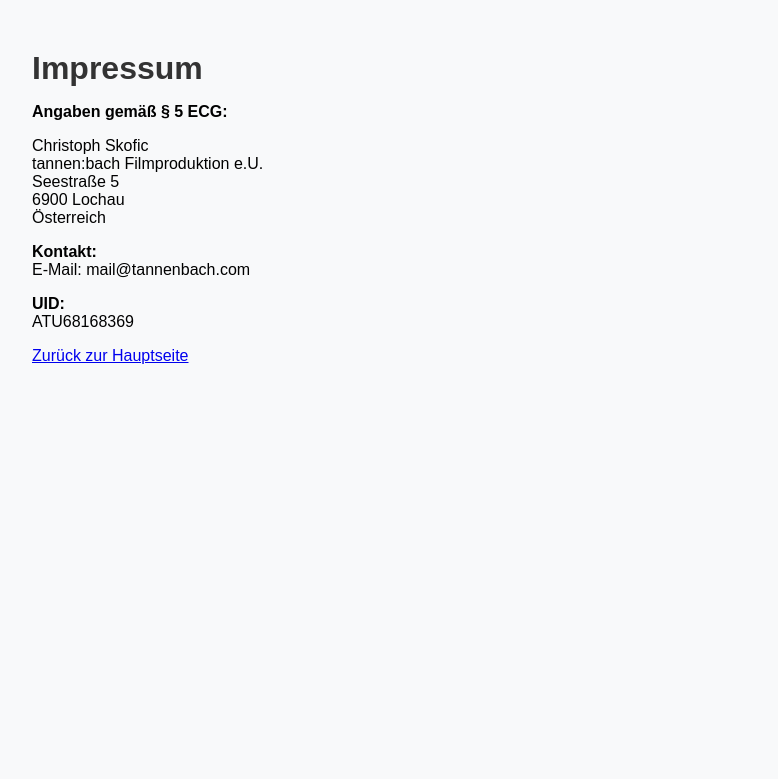
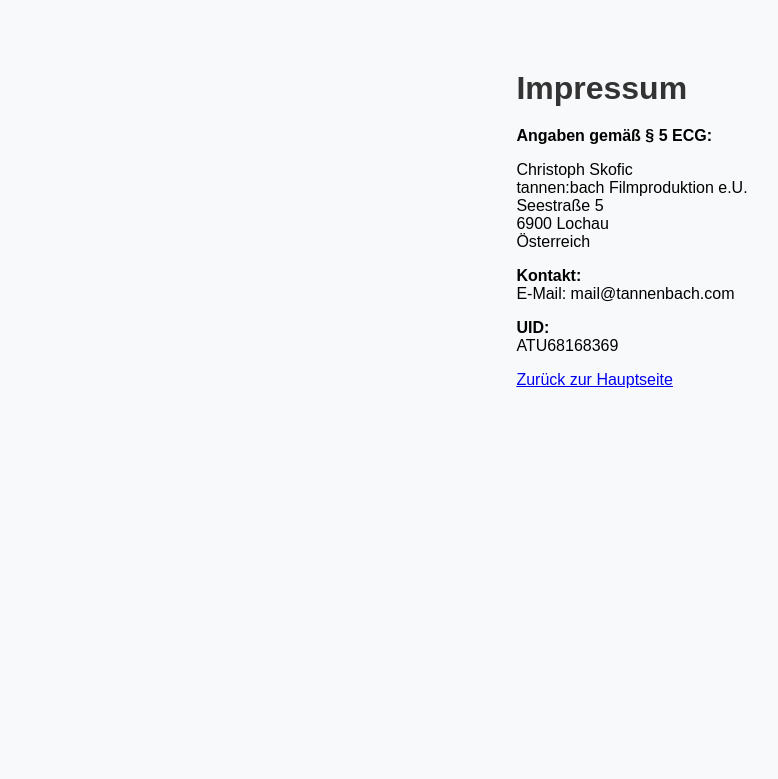
Before and after one commit to tannenbach/focus-ai, a Flask app: page /impressum in a window 1280 px wide. Shown: the top 779 px of the page, without its empty margins (8-786 px from the left). Run offline with Flask 3, Linux system fonts and the light colour scheme.

Commit message:
Add styles for impressum link and page
Added styles for impressum link and page layout.

```diff
--- a/static/style.css
+++ b/static/style.css
@@ -287,3 +287,23 @@ button:hover,
   margin-top: 50px;   /* increase as needed */
   margin-bottom: 10px;
 }
+.impressum-link {
+    color: #666;
+    text-decoration: none;
+    font-size: 14px;
+}
+
+.impressum-link:hover {
+    text-decoration: underline;
+}
+
+.impressum-page {
+    padding: 40px;
+    font-family: sans-serif;
+    max-width: 800px;
+    margin: 0 auto;
+}
+
+.impressum-container h1 {
+    margin-bottom: 20px;
+}
```
